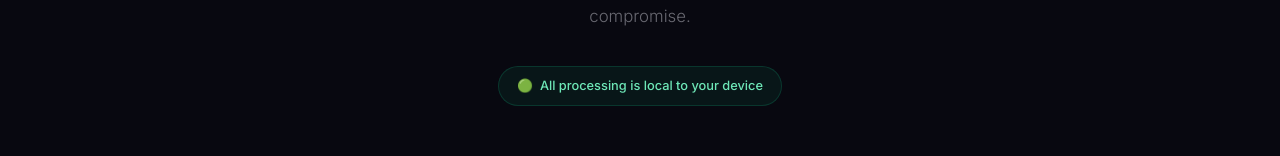
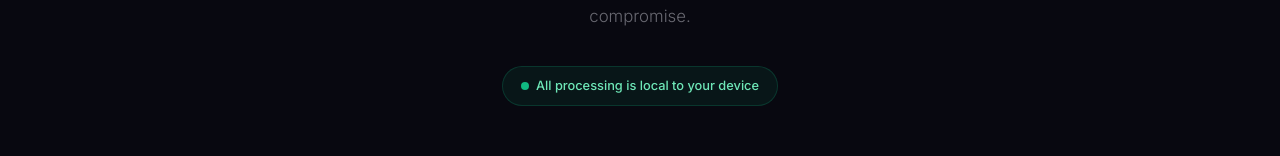
Before and after one commit to prateek7-codes/pdf-studio, a Next.js app: page / in a window 1280 px wide. Shown: the part 432-588 px from the top of the page. Built offline with nearby package versions, Linux system fonts and the light colour scheme.

Commit message:
Update page.jsx

```diff
--- a/app/page.jsx
+++ b/app/page.jsx
@@ -2453,8 +2453,9 @@ function HomePage({ onOpenTool, addToast }) {
         </p>
         <div className="hero-cta-row fade-up fade-up-3">
           <div className="privacy-pill">
-            <span>🟢</span> All processing is local to your device
-          </div>
+  <svg width="8" height="8" viewBox="0 0 8 8" aria-hidden="true"><circle cx="4" cy="4" r="4" fill="var(--success)"/></svg>
+  All processing is local to your device
+</div>
         </div>
       </div>
 
@@ -2540,8 +2541,9 @@ function ToolPage({ tool, onBack, addToast }) {
         </div>
         <p className="tool-page-sub">{tool.desc}</p>
         <div className="tool-privacy-badge">
-          🔒 Files processed locally — never uploaded anywhere
-        </div>
+  <svg width="11" height="11" viewBox="0 0 24 24" fill="currentColor" stroke="none" aria-hidden="true"><path d="M12 22s8-4 8-10V5l-8-3-8 3v7c0 6 8 10 8 10z"/></svg>
+  Files processed locally — never uploaded anywhere
+</div>
       </div>
       {ToolComp ? <ToolComp addToast={addToast} /> : (
         <div style={{ textAlign: "center", padding: "60px 0", color: "var(--muted)" }}>
```
